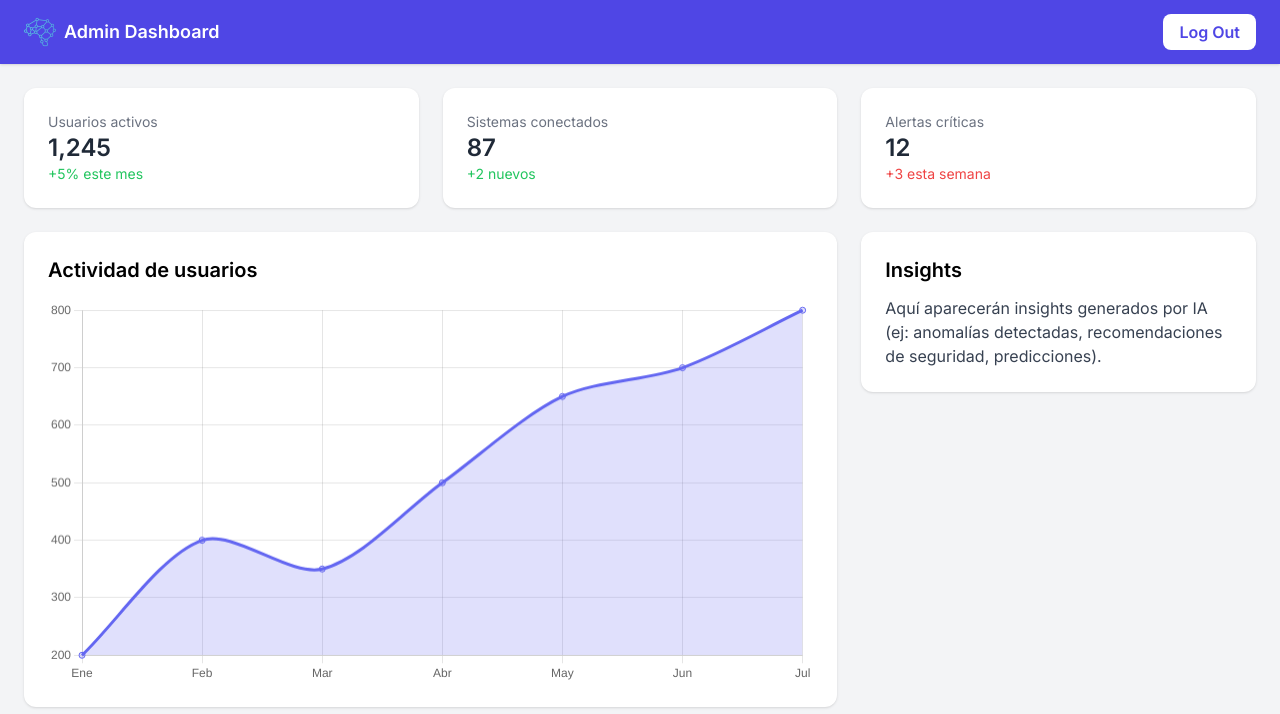
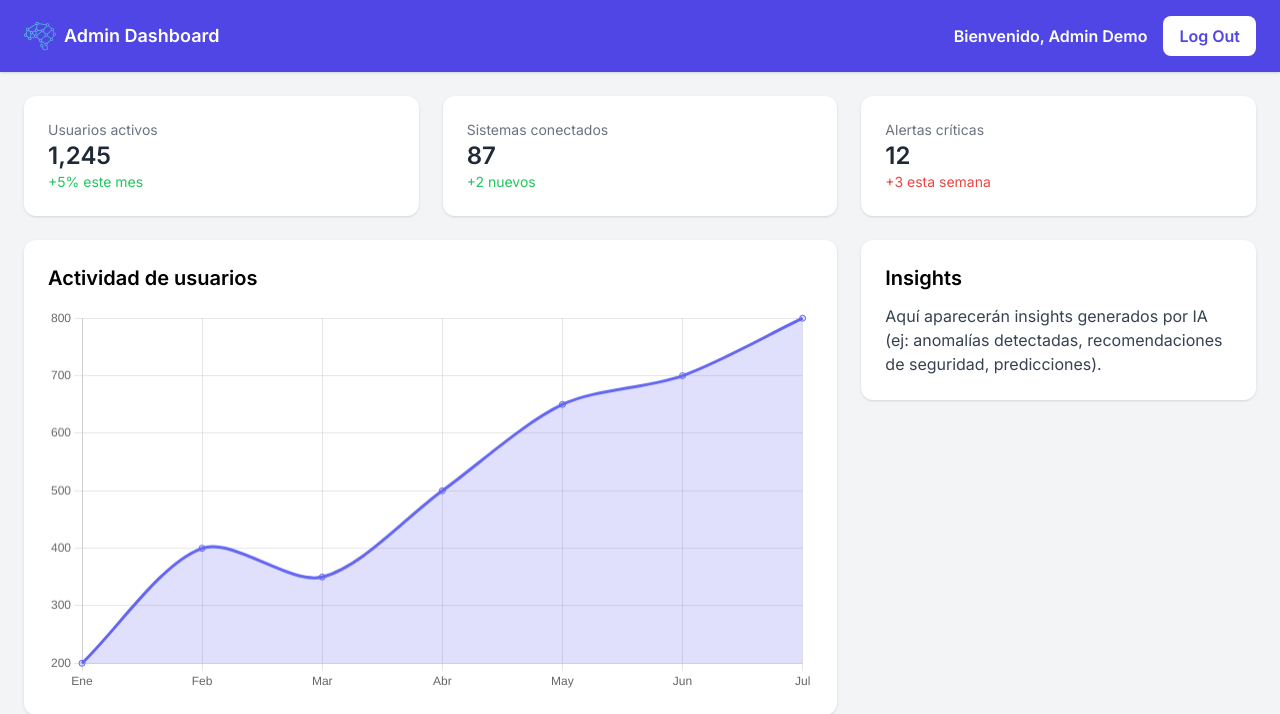
Before and after one commit to MargaritaCuervo/PredictHealth-PFIntegracion, a Flask app: page /admin_dashboard in a window 1280 px wide. Shown: the top 714 px of the page. Run offline with Flask 3, Linux system fonts and the light colour scheme; some libraries are stand-ins or nearby versions.

Commit message:
Update admin_dashboard.html

```diff
--- a/predicthealth_frontend/templates/admin_dashboard.html
+++ b/predicthealth_frontend/templates/admin_dashboard.html
@@ -22,11 +22,18 @@
       <img src="{{ url_for('static', filename='images/logo.jpg') }}" alt="Logo" class="h-8 w-8">
       <span class="font-semibold text-lg">Admin Dashboard</span>
     </div>
-    <div>
+    <!-- =============================================================== -->
+    <!-- ESTA ES LA SECCIÓN MODIFICADA -->
+    <!-- =============================================================== -->
+    <div class="flex items-center space-x-4">
+      <span class="font-semibold">Bienvenido, {{ name }}</span>
       <a href="{{ url_for('logout') }}" class="bg-white text-indigo-600 px-4 py-2 rounded-lg font-semibold hover:bg-gray-100">
         Log Out
       </a>
     </div>
+    <!-- =============================================================== -->
+    <!-- FIN DE LA SECCIÓN MODIFICADA -->
+    <!-- =============================================================== -->
   </nav>
 
   <!-- Main -->
```
